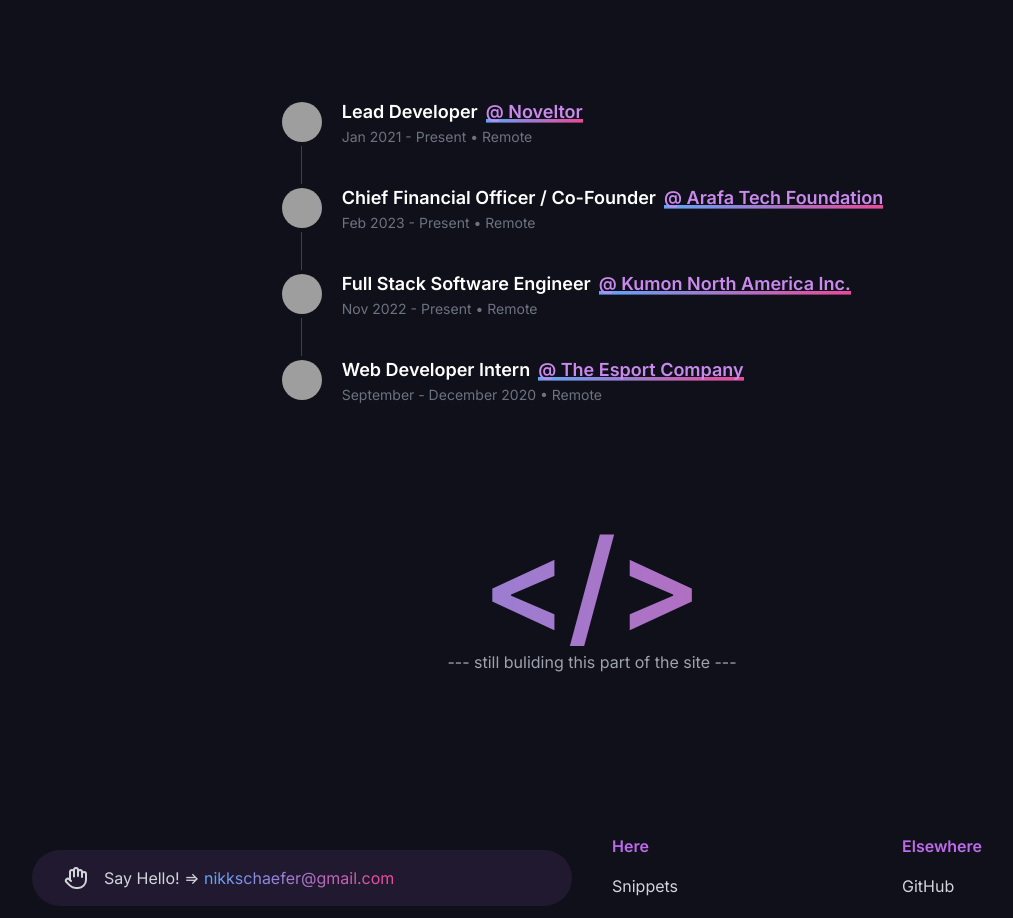
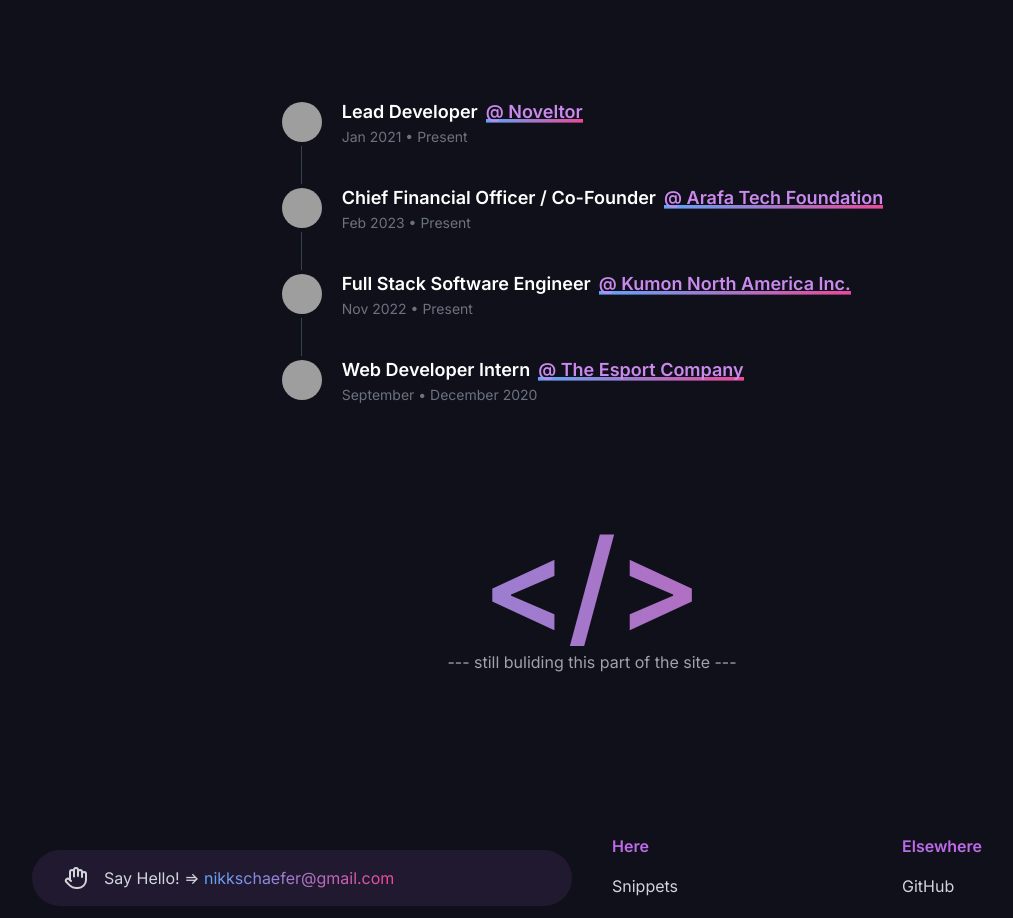
Before and after one commit to NikSchaefer/nikschaefer.com, a Next.js app: page /about in a window 1280 px wide. Shown: the part 780-1698 px from the top of the page, without its empty margins (48-1061 px from the left). Built offline with nearby package versions, Linux system fonts and the light colour scheme; grey boxes are pictures that could not be loaded.

Commit message:
feat: card reorder + animations

```diff
--- a/content/jobs.json
+++ b/content/jobs.json
@@ -3,7 +3,7 @@
 		"title": "Lead Developer",
 		"company": "Noveltor",
 		"location": "Remote",
-		"range": "Jan 2021  - Present",
+		"range": "Jan 2021 • Present",
 		"url": "https://noveltor.com",
 		"logo": "https://media.licdn.com/dms/image/D560BAQE9M-gYKq0M0A/company-logo_100_100/0/1665757058542?e=1694649600&v=beta&t=fE1cuL4Vp-PpMYO57QeOoRzjQJmV8HsD7tHClQI8rZM",
 		"content": [
@@ -27,7 +27,7 @@
 		"title": "Chief Financial Officer / Co-Founder",
 		"company": "Arafa Tech Foundation",
 		"location": "Remote",
-		"range": "Feb 2023 - Present",
+		"range": "Feb 2023 • Present",
 		"url": "https://arafa.tech",
 		"logo": "https://arafa.tech/logos/main.png",
 		"content": [
@@ -50,7 +50,7 @@
 		"title": "Full Stack Software Engineer",
 		"company": "Kumon North America Inc.",
 		"location": "Remote",
-		"range": "Nov 2022 - Present",
+		"range": "Nov 2022 • Present",
 		"url": "https://www.kumon.com/",
 		"logo": "https://media.licdn.com/dms/image/C4D0BAQGsKZtRU3ImPA/company-logo_100_100/0/1572375713415?e=1694649600&v=beta&t=03bvHXjNuTd-b2LVwRMupeARK0bIxLaCnXEU5gs_ctk",
 		"content": [
@@ -82,7 +82,7 @@
 		"title": "Web Developer Intern",
 		"company": "The Esport Company",
 		"location": "Remote",
-		"range": "September - December 2020",
+		"range": "September • December 2020",
 		"url": "https://www.theesportcompany.com/",
 		"logo": "https://media.licdn.com/dms/image/C560BAQErjTFd3r0u3A/company-logo_100_100/0/1670270887176?e=1694649600&v=beta&t=gqicr9ZWBRS1kkTsBLCkLPWim3ix5Osl4j4tCxsE64k",
 		"content": [
--- a/src/components/card.tsx
+++ b/src/components/card.tsx
@@ -29,20 +29,30 @@ const sortByOptions: SortOption[] = [
 	},
 ];
 
-function Card({ title, slug, text, index }: Project): JSX.Element {
+function Card({
+	title,
+	slug,
+	text,
+	index,
+	disableRender,
+}: Project): JSX.Element {
 	return (
 		<motion.div
-			initial={{ y: -10, opacity: 0 }}
-			animate={{ opacity: 1, y: 0 }}
-			viewport={{ once: true }}
-			transition={{
-				duration: 0.2,
-				delay: 0.5 + (index || 0) * 0.1,
-			}}
+			initial={disableRender ? {} : { y: -10, opacity: 0 }}
+			animate={disableRender ? {} : { opacity: 1, y: 0 }}
+			viewport={disableRender ? {} : { once: true }}
+			transition={
+				disableRender
+					? {}
+					: {
+							duration: 0.2,
+							delay: 0.5 + (index || 0) * 0.1,
+					  }
+			}
 			className={clsx(
-				"text-left bg-secondary-600 rounded-xl hover:-translate-y-0.5",
+				"text-left bg-secondary-600 rounded-xl",
 				"border border-primary/30 transition-transform duration-200",
-				"hover:border-primary/70 p-3"
+				"hover:border-primary/70 p-3 h-full"
 			)}
 		>
 			<Link
--- a/src/components/jobs.tsx
+++ b/src/components/jobs.tsx
@@ -24,7 +24,7 @@ export default function Jobs(): JSX.Element {
 						</a>
 					</h3>
 					<time className="block mb-2 text-sm font-normal leading-none text-gray-500">
-						{job.range} • {job.location}
+						{job.range}
 					</time>
 					{/* <ul className="ml-6 list-disc">
 						{job.content.map((desc) => (
--- a/src/pages/projects/index.tsx
+++ b/src/pages/projects/index.tsx
@@ -3,13 +3,14 @@ import Layout from "@components/layout";
 import clsx from "clsx";
 import { NextSeo } from "next-seo";
 import { useEffect, useState } from "react";
-import { motion } from "framer-motion";
+import { Reorder, motion } from "framer-motion";
 
 import projects from "../../../content/projects.json";
 
 export default function Projects(): JSX.Element {
 	const [projectData, setProjectData] = useState(projects);
 	const [sortType, setSortType] = useState("All");
+	const [disableRender, setDisableRender] = useState(false);
 
 	const getSortedProjects = (type: string) => {
 		if (type === "All") {
@@ -72,6 +73,7 @@ export default function Projects(): JSX.Element {
 							key={value.name}
 							onClick={() => {
 								setSortType(value.name);
+								if (!disableRender) setDisableRender(true);
 							}}
 							type="button"
 							aria-label={`sort by ${value.name}`}
@@ -95,16 +97,24 @@ export default function Projects(): JSX.Element {
 						</motion.button>
 					))}
 				</ul>
-				<div
+				<Reorder.Group
+					values={projectData}
+					onReorder={setProjectData}
 					className={clsx(
 						"grid grid-cols-1 sm:grid-cols-2 md:grid-cols-3",
 						"gap-10"
 					)}
 				>
 					{projectData.map((data, i) => (
-						<Card key={data.github} {...data} index={i} />
+						<Reorder.Item key={data.github} value={data}>
+							<Card
+								{...data}
+								index={i}
+								disableRender={disableRender}
+							/>
+						</Reorder.Item>
 					))}
-				</div>
+				</Reorder.Group>
 			</section>
 		</Layout>
 	);
--- a/src/styles/globals.css
+++ b/src/styles/globals.css
@@ -33,15 +33,19 @@
 }
 
 ::-webkit-scrollbar-track {
-	background: var(--secondary);
+	@apply bg-secondary;
 }
 
 ::-webkit-scrollbar-thumb {
-	background: var(--scrollbar);
+	@apply bg-primary/50 rounded;
 }
 
 ::-webkit-scrollbar-thumb:hover {
 	background: #555;
+}
+
+::selection {
+	@apply bg-primary text-white;
 }
 
 .iframe {
@@ -67,7 +71,6 @@
 .title2 {
 	@apply text-5xl sm:text-7xl md:text-8xl;
 }
-
 
 .h0 {
 	@apply text-3xl md:text-5xl;
--- a/src/types.ts
+++ b/src/types.ts
@@ -7,6 +7,7 @@ export type Project = {
 	text: string;
 	image?: string;
 	index?: number;
+	disableRender?: boolean;
 };
 
 export interface Job {
```
Also changed, not shown: src/pages/about.tsx (+32 -0 lines), public/logo.png (deleted), public/site.webmanifest.
